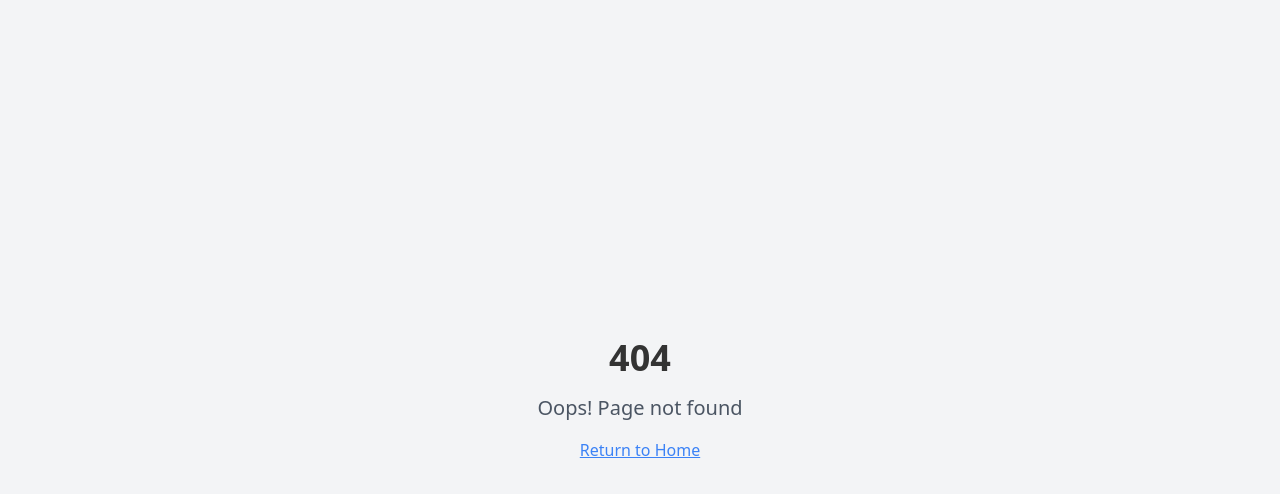
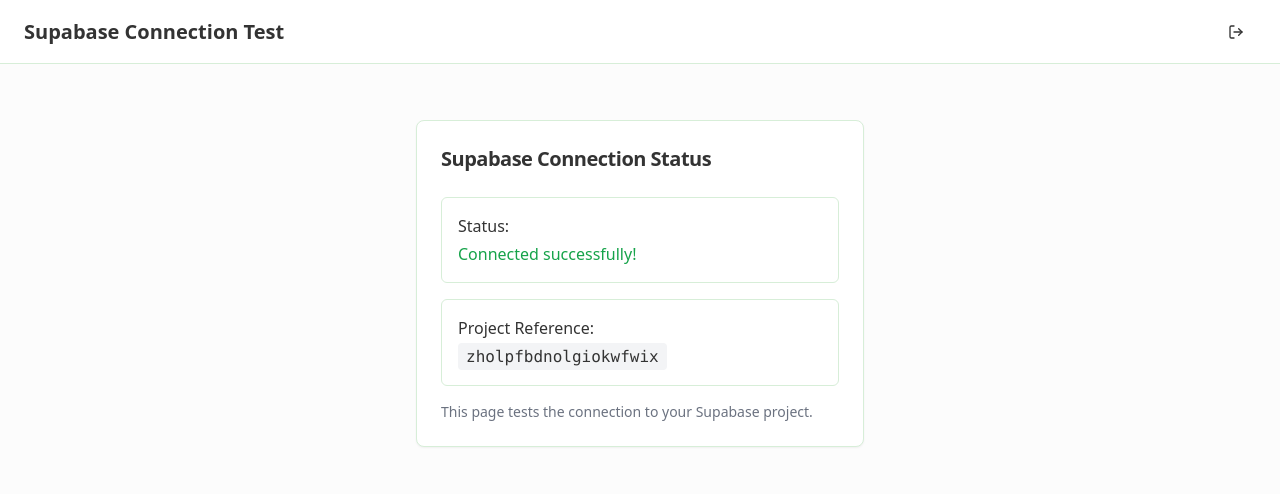
Before and after one commit to arthurlessabnect/flow-patient-portal, a React (Vite) app: page /supabase-test in a window 1280 px wide. Before the commit this address had no page. Shown: the top 494 px of the page. Built offline with nearby package versions, Linux system fonts and the light colour scheme; no server answers; the database is empty.

Commit message:
Fix: Resolve build error
The AI edits didn't result in any changes to the codebase.

```diff
--- a/src/App.tsx
+++ b/src/App.tsx
@@ -10,6 +10,7 @@ const Login = lazy(() => import("@/pages/Login"));
 const NotFound = lazy(() => import("@/pages/NotFound"));
 const Unauthorized = lazy(() => import("@/pages/Unauthorized"));
 const ConfirmInvitation = lazy(() => import("@/pages/ConfirmInvitation"));
+const SupabaseTest = lazy(() => import("@/pages/SupabaseTest"));
 
 // Nutritionist pages
 const NutritionistDashboard = lazy(() => import("@/pages/nutritionist/Dashboard"));
@@ -35,6 +36,7 @@ function App() {
             <Route path="/login" element={<Login />} />
             <Route path="/confirm-invitation" element={<ConfirmInvitation />} />
             <Route path="/unauthorized" element={<Unauthorized />} />
+            <Route path="/supabase-test" element={<SupabaseTest />} />
 
             {/* Nutritionist routes */}
             <Route element={<ProtectedRoute allowedRoles={['nutritionist', 'admin']} />}>
@@ -55,7 +57,7 @@ function App() {
             </Route>
 
             {/* Default routes */}
-            <Route path="/" element={<Navigate to="/login" replace />} />
+            <Route path="/" element={<Navigate to="/supabase-test" replace />} />
             <Route path="*" element={<NotFound />} />
           </Routes>
         </Suspense>
--- /dev/null
+++ b/src/pages/SupabaseTest.tsx
@@ -0,0 +1,66 @@
+
+import { useState, useEffect } from "react";
+import { supabase } from "@/integrations/supabase/client";
+import { Card, CardContent, CardHeader, CardTitle } from "@/components/ui/card";
+import { MainLayout } from "@/layouts/MainLayout";
+
+export default function SupabaseTest() {
+  const [status, setStatus] = useState<string>("Checking connection...");
+  const [projectRef, setProjectRef] = useState<string | null>(null);
+
+  useEffect(() => {
+    async function checkConnection() {
+      try {
+        // Test the Supabase connection by making a simple query
+        const { data, error } = await supabase.from("nutritionists").select("count(*)");
+
+        if (error) throw error;
+
+        // Extract project ref from the Supabase URL
+        const url = supabase.supabaseUrl;
+        const ref = url.split("//")[1].split(".")[0];
+
+        setProjectRef(ref);
+        setStatus("Connected successfully!");
+      } catch (error: any) {
+        console.error("Supabase connection error:", error);
+        setStatus(`Connection failed: ${error.message || "Unknown error"}`);
+      }
+    }
+
+    checkConnection();
+  }, []);
+
+  return (
+    <MainLayout title="Supabase Connection Test">
+      <div className="max-w-md mx-auto mt-8">
+        <Card>
+          <CardHeader>
+            <CardTitle className="text-xl">Supabase Connection Status</CardTitle>
+          </CardHeader>
+          <CardContent>
+            <div className="space-y-4">
+              <div className="p-4 border rounded-md">
+                <h3 className="font-medium mb-1">Status:</h3>
+                <p className={status.includes("success") ? "text-green-600" : status.includes("failed") ? "text-red-600" : "text-yellow-600"}>
+                  {status}
+                </p>
+              </div>
+
+              {projectRef && (
+                <div className="p-4 border rounded-md">
+                  <h3 className="font-medium mb-1">Project Reference:</h3>
+                  <code className="bg-gray-100 px-2 py-1 rounded">{projectRef}</code>
+                </div>
+              )}
+
+              <p className="text-sm text-gray-500">
+                This page tests the connection to your Supabase project.
+              </p>
+            </div>
+          </CardContent>
+        </Card>
+      </div>
+    </MainLayout>
+  );
+}
```
